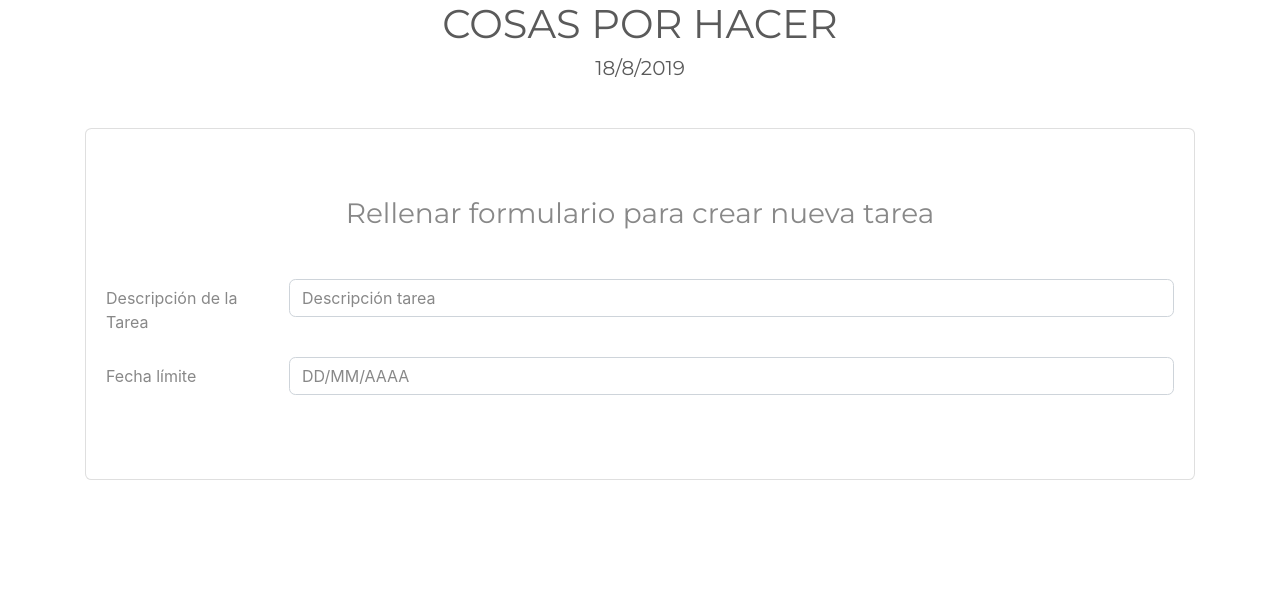
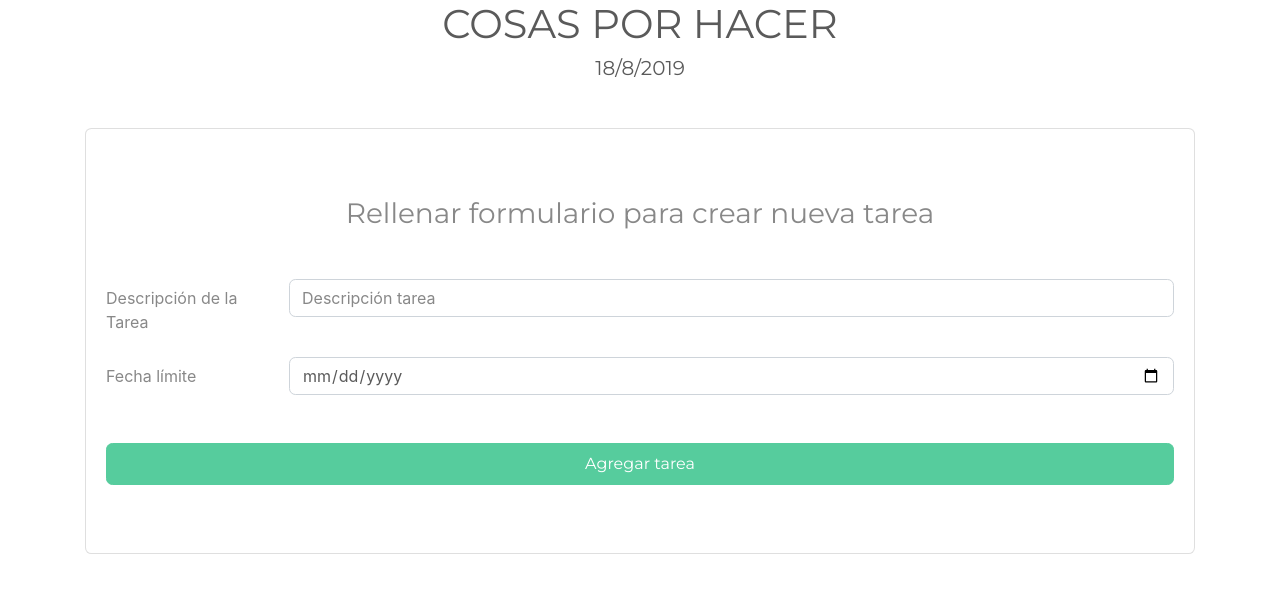
Before and after one commit to mpabarca/Cosas-por-hacer-App, a React (Create React App) app: page / in a window 1280 px wide. Shown: the top 592 px of the page. Built offline with nearby package versions, Linux system fonts and the light colour scheme; data requests are answered from the project's data file.

Commit message:
creacion componente NewTask con traspaso de objeto del formulario Nueva tarea a App.js

```diff
--- a/src/App.js
+++ b/src/App.js
@@ -11,6 +11,10 @@ class App extends Component{
       date: '',
       timestamp:0
     };
+  }
+
+  createNewTask = data => {
+    console.log(data);
   }
 
 
@@ -47,7 +51,9 @@ class App extends Component{
           title='COSAS POR HACER'
           actualDate = {this.state.date}
         />
-        <NewTask/>
+        <NewTask
+          createNewTask={this.createNewTask}
+        />
       </div>
     );
   }
--- a/src/components/NewTask.js
+++ b/src/components/NewTask.js
@@ -1,7 +1,23 @@
 import React, {Component} from 'react';
+import { throwStatement } from '@babel/types';
 
 class NewTask extends Component{
-    state ={ }
+    constructor(props){
+        super(props);
+        this.createNewTask=this.createNewTask.bind(this);
+        this.descriptionRef=React.createRef();
+        this.dateRef=React.createRef();
+    }
+
+    createNewTask(e){
+        e.preventDefault();
+        let newTask = {
+            description: this.descriptionRef.current.value,
+            date: this.dateRef.current.value,
+            state: 'pendiente'
+        }
+        this.props.createNewTask(newTask);
+    }
 
     render(){
         return(
@@ -10,7 +26,9 @@ class NewTask extends Component{
                     <h3 className="card-title text-center mb-5">
                         Rellenar formulario para crear nueva tarea
                     </h3>
-                    <form>
+                    <form
+                        onSubmit={this.createNewTask}
+                    >
                         <div className="form-group row">
                             <label className="col-sm-4 col-lg-2 col-form-label">
                                 Descripción de la Tarea
@@ -21,6 +39,7 @@ class NewTask extends Component{
                                     className="form-control"
                                     placeholder="Descripción tarea"
                                     name="description"
+                                    ref={this.descriptionRef}
                                 />
                             </div>
                         </div>
@@ -30,13 +49,20 @@ class NewTask extends Component{
                             </label>
                             <div className="col-sm-8 col-lg-10">
                                 <input
-                                    type="text"
+                                    type="date"
                                     className="form-control"
                                     placeholder="DD/MM/AAAA"
                                     name="date"
+                                    ref={this.dateRef}
                                 />
                             </div>
                         </div>
+
+                        <input
+                            type="submit"
+                            className="py-2 mt-5 btn btn-success btn-block"
+                            value="Agregar tarea"
+                        />
                     </form>
                 </div>
             </div>
```
